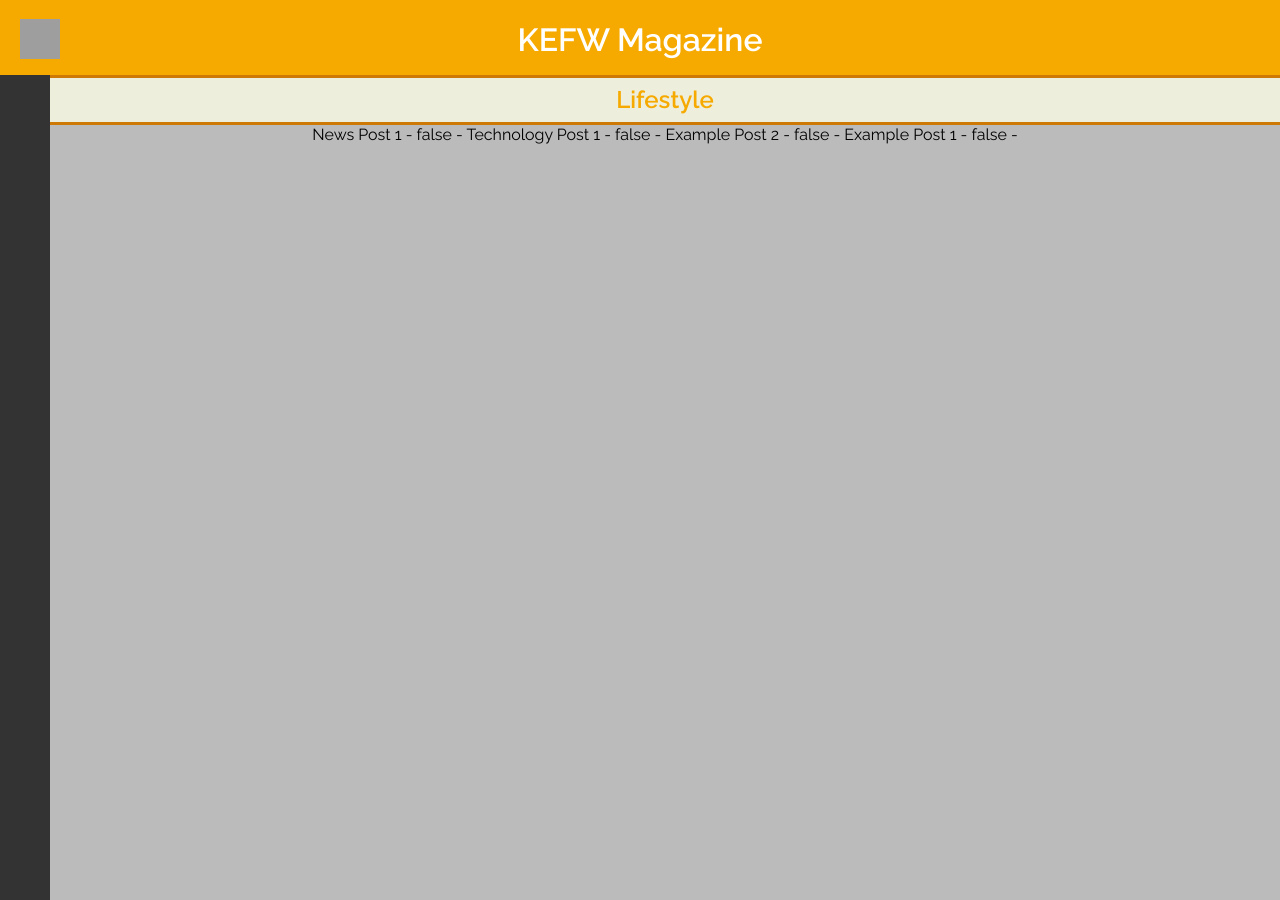
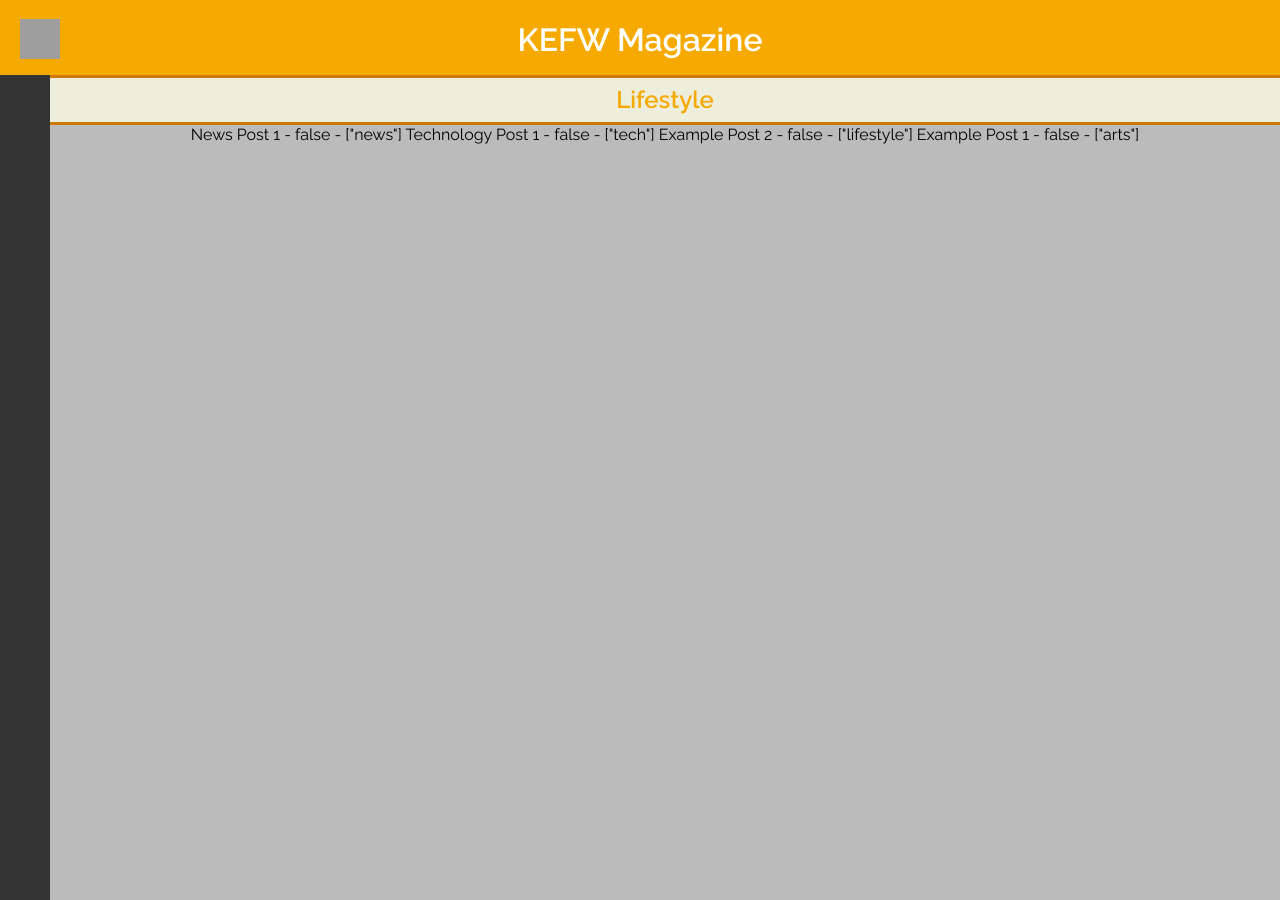
Before and after one commit to Kefwmag/kefwmag.github.io, a Jekyll site: the page built from lifestyle/index.html, in a window 1280 px wide and 900 px high. Built offline with Jekyll 4.4.1, drawn with Linux system fonts in a browser that asks for light colours; nearby versions of some CDN libraries; grey boxes are pictures that could not be loaded.

Commit message:
Update index.html

```diff
--- a/lifestyle/index.html
+++ b/lifestyle/index.html
@@ -3,8 +3,9 @@ layout: deep
 ---
 
 <div>
-    {% assign pageCat = "lifestyle" %}{% assign categories = page.categories | split: ' ' %}
+    {% assign pageCat = "lifestyle" %}
     {% for post in site.posts %}
+    {% assign categories = post.categories | split: ' ' %}
     {% assign flagInclude = false %}
     {% for category in categories %}{% if category == pageCat %}{% assign flagInclude = true %}{% endif %}{% endfor %}
     {{ post.title }} - {{flagInclude}} - {{ categories }}
```
